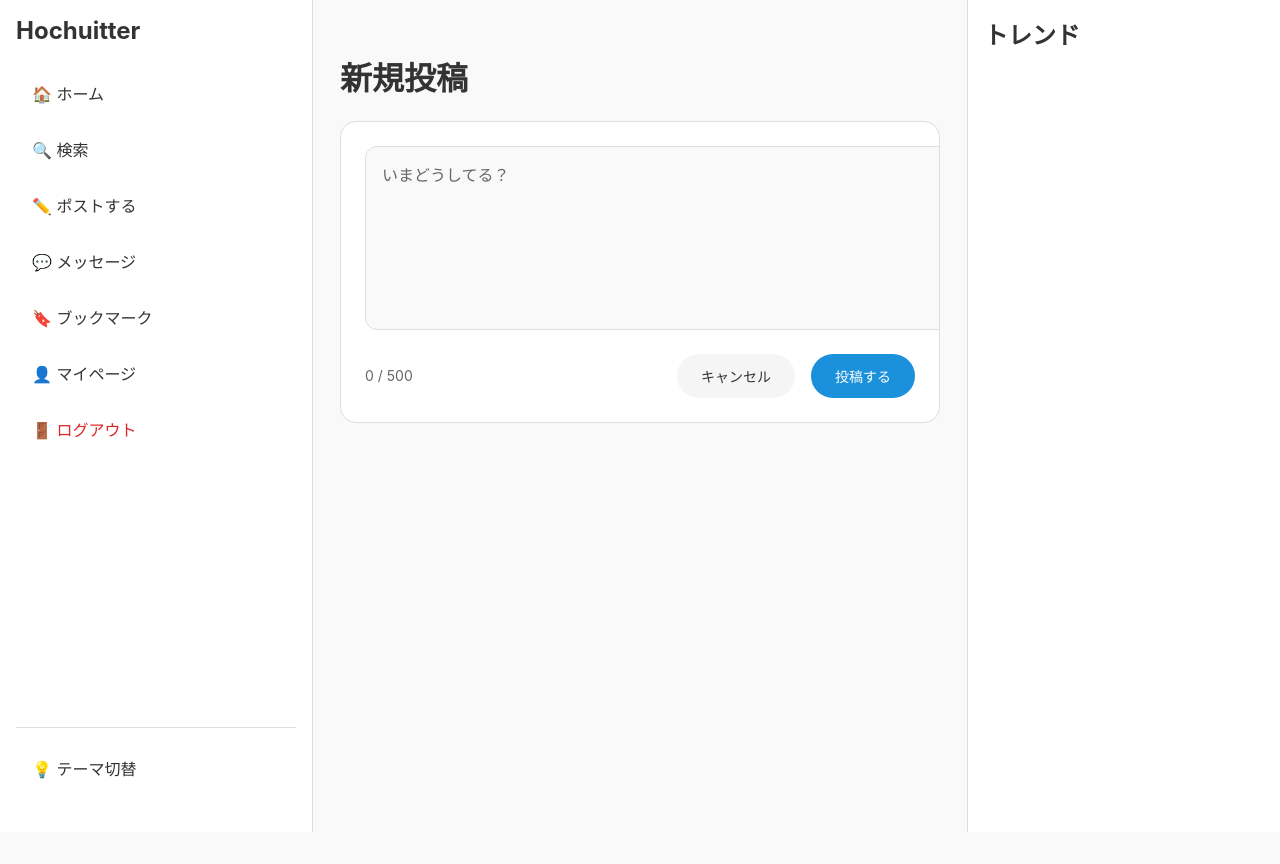
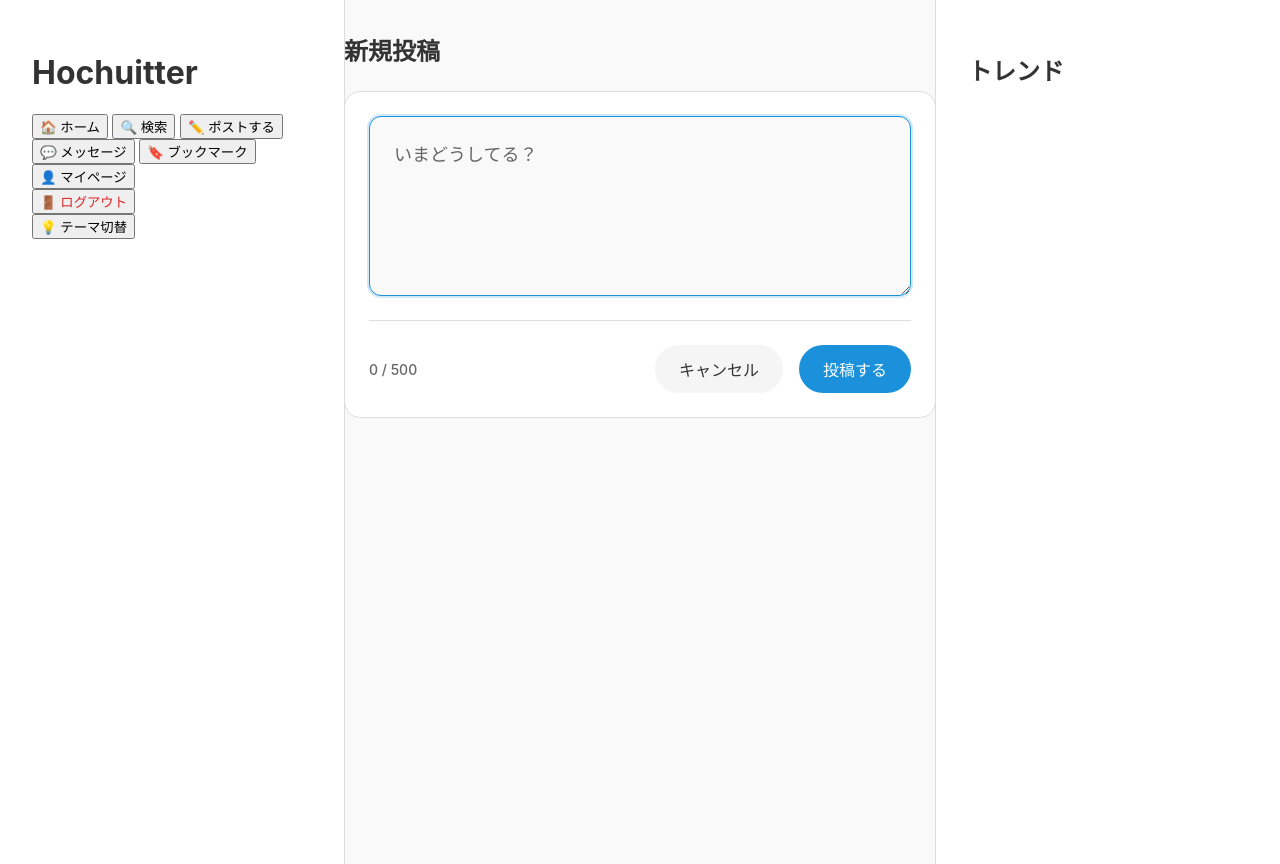
Before and after one commit to hochu-shunsuke/Hochuitter, a Django app: page /create/ in a window 1280 px wide. Run offline with Django 5.2, Linux system fonts and the light colour scheme; the visitor is signed in with stand-in values (Sample User, id 1).

Commit message:
投稿ページのデザイン改善

```diff
--- a/sns/post/templates/post/create.html
+++ b/sns/post/templates/post/create.html
@@ -15,6 +15,7 @@
                 placeholder="いまどうしてる？"
                 class="post-textarea"
                 maxlength="500"
+                rows="4"
             ></textarea>
             <div class="form-footer">
                 <span class="character-counter">0 / 500</span>
@@ -28,6 +29,17 @@
 </div>
 
 <style>
+    .page-header {
+        margin-bottom: var(--post-spacing);
+    }
+
+    .page-header h1 {
+        margin: 0;
+        font-size: 1.5rem;
+        font-weight: 600;
+        color: var(--text-primary);
+    }
+
     .post-form-container {
         background-color: var(--bg-sidebar);
         border: 1px solid var(--border-color);
@@ -36,28 +48,29 @@
     }
 
     .post-form {
-        padding: 1.5rem;
+        padding: var(--post-spacing);
     }
 
     .form-group {
         display: flex;
         flex-direction: column;
-        gap: 1rem;
+        gap: var(--post-spacing);
     }
 
     .post-textarea {
         width: 100%;
-        min-height: 150px;
-        padding: 1rem;
+        min-height: 180px;
+        padding: var(--post-spacing);
         background-color: var(--bg-main);
         color: var(--text-primary);
         border: 1px solid var(--border-color);
         border-radius: 0.75rem;
         resize: vertical;
-        font-size: 1rem;
-        line-height: 1.5;
+        font-size: 1.125rem;
+        line-height: 1.6;
         transition: all var(--transition-base);
         font-family: inherit;
+        box-sizing: border-box;
     }
 
     .post-textarea:focus {
@@ -74,12 +87,14 @@
         display: flex;
         justify-content: space-between;
         align-items: center;
-        margin-top: 0.5rem;
+        padding-top: var(--post-spacing);
+        border-top: 1px solid var(--border-color);
     }
 
     .character-counter {
         font-size: 0.875rem;
         color: var(--text-secondary);
+        font-weight: 500;
     }
 
     .character-counter.warning {
@@ -99,7 +114,7 @@
         padding: 0.75rem 1.5rem;
         border: none;
         border-radius: 9999px;
-        font-size: 0.875rem;
+        font-size: 1rem;
         font-weight: 500;
         cursor: pointer;
         transition: all var(--transition-base);
@@ -109,11 +124,16 @@
     .submit-button {
         background-color: var(--accent-color);
         color: white;
+        min-width: 100px;
     }
 
     .submit-button:hover {
         opacity: 0.9;
         transform: translateY(-1px);
+    }
+
+    .submit-button:active {
+        transform: translateY(0);
     }
 
     .cancel-button {
@@ -135,7 +155,6 @@
             const length = textarea.value.length;
             counter.textContent = `${length} / 500`;
 
-            // 文字数制限に近づいたら警告表示
             if (length >= 450) {
                 counter.classList.add('warning');
             } else {
@@ -143,10 +162,9 @@
             }
         }
 
-        // テキストエリアの高さを自動調整
         function autoResize() {
             textarea.style.height = 'auto';
-            textarea.style.height = (textarea.scrollHeight) + 'px';
+            textarea.style.height = Math.max(180, textarea.scrollHeight) + 'px';
         }
 
         textarea.addEventListener('input', function() {
@@ -154,8 +172,12 @@
             autoResize();
         });
 
-        // 初期表示
+        // 初期化
         updateCounter();
+        autoResize();
+
+        // フォーカス時に自動的にカーソルを合わせる
+        textarea.focus();
     });
 </script>
 {% endblock %}
--- a/sns/templates/base.html
+++ b/sns/templates/base.html
@@ -15,7 +15,14 @@
             --hover-bg: #f5f5f5;
             --accent-color: #1a91da;
             --danger-color: #dc2626;
+            --accent-color-alpha: rgba(26, 145, 218, 0.2);
             --transition-base: 0.2s ease;
+
+            /* レイアウトサイズ */
+            --sidebar-width: 280px;
+            --main-width: 800px;
+            --content-padding: 2rem;
+            --post-spacing: 1.5rem;
         }
 
         /* ダークモード */
@@ -26,11 +33,10 @@
             --text-secondary: #8899a6;
             --border-color: #38444d;
             --hover-bg: #1c2732;
-            --accent-color: #1a91da;
+            --accent-color: #1d9bf0;
             --danger-color: #ef4444;
         }
 
-        /* 基本レイアウト */
         body {
             margin: 0;
             padding: 0;
@@ -46,18 +52,20 @@
             justify-content: center;
             width: 100%;
             min-height: 100vh;
+            padding: 0 var(--content-padding);
+            box-sizing: border-box;
         }
 
         /* サイドバー */
         #sidebar-left, #sidebar-right {
-            width: 280px;
+            width: var(--sidebar-width);
             background-color: var(--bg-sidebar);
-            padding: 1rem;
+            padding: var(--content-padding);
             height: 100vh;
             position: fixed;
             top: 0;
             overflow-y: auto;
-            transition: background-color var(--transition-base), border-color var(--transition-base);
+            transition: background-color var(--transition-base);
         }
 
         #sidebar-left {
@@ -70,87 +78,46 @@
             border-left: 1px solid var(--border-color);
         }
 
-        /* サイドバーコンテンツ */
-        .sidebar-content {
-            display: flex;
-            flex-direction: column;
-            height: 100%;
-        }
-
-        .sidebar-content h1, .sidebar-content h2 {
-            margin: 0 0 1.5rem 0;
-            font-size: 1.5rem;
-            color: var(--text-primary);
-        }
-
-        .sidebar-content button {
-            display: block;
-            width: 100%;
-            padding: 0.75rem 1rem;
-            margin-bottom: 0.5rem;
-            background: none;
-            border: none;
-            border-radius: 0.5rem;
-            text-align: left;
-            font-size: 1rem;
-            color: var(--text-primary);
-            cursor: pointer;
-            transition: all var(--transition-base);
-        }
-
-        .sidebar-content button:hover {
-            background-color: var(--hover-bg);
-            transform: translateX(4px);
-        }
-
-        .sidebar-content a {
-            text-decoration: none;
-            color: inherit;
-        }
-
         /* メインコンテンツ */
         #main-content {
-            width: 600px;
+            width: var(--main-width);
             min-height: 100vh;
-            padding: 2rem;
-            margin: 0 auto;
+            padding: var(--content-padding);
+            margin: 0 var(--sidebar-width);
             background-color: var(--bg-main);
             transition: background-color var(--transition-base);
         }
 
-        /* テーマ切り替えボタン */
-        .theme-toggle {
-            margin-top: auto;
-            padding: 1rem 0;
-            border-top: 1px solid var(--border-color);
+        /* レスポンシブ対応 */
+        @media (max-width: 1600px) {
+            :root {
+                --main-width: 700px;
+            }
         }
 
-        .theme-toggle button {
-            width: 100%;
-            padding: 0.75rem 1rem;
-            background: none;
-            border: none;
-            border-radius: 0.5rem;
-            color: var(--text-primary);
-            cursor: pointer;
-            transition: all var(--transition-base);
-            text-align: left;
-            font-size: 1rem;
+        @media (max-width: 1400px) {
+            :root {
+                --main-width: 600px;
+            }
         }
 
-        .theme-toggle button:hover {
-            background-color: var(--hover-bg);
-        }
+        @media (max-width: 768px) {
+            :root {
+                --sidebar-width: 0px;
+                --main-width: 100%;
+                --content-padding: 1rem;
+            }
 
-        /* モバイル対応 */
-        @media (max-width: 768px) {
             #sidebar-left, #sidebar-right {
                 display: none;
             }
 
             #main-content {
-                width: 100%;
-                padding: 1rem;
+                margin: 0;
+            }
+
+            .layout-container {
+                padding: 0;
             }
         }
 
@@ -167,6 +134,11 @@
             background-color: var(--border-color);
             border-radius: 4px;
         }
+
+        * {
+            scrollbar-width: thin;
+            scrollbar-color: var(--border-color) transparent;
+        }
     </style>
 </head>
 <body>
@@ -175,7 +147,7 @@
         <div id="sidebar-left">
             <div class="sidebar-content">
                 <h1>Hochuitter</h1>
-                <nav>
+                <nav></nav>
                     <a href="{% url 'post:index' %}"><button>🏠 ホーム</button></a>
                     <a href="{% url 'post:index' %}"><button>🔍 検索</button></a>
                     {% if user_id %}
```
Also changed, not shown: sns/post/templates/post/index.html (+11 -9 lines).
